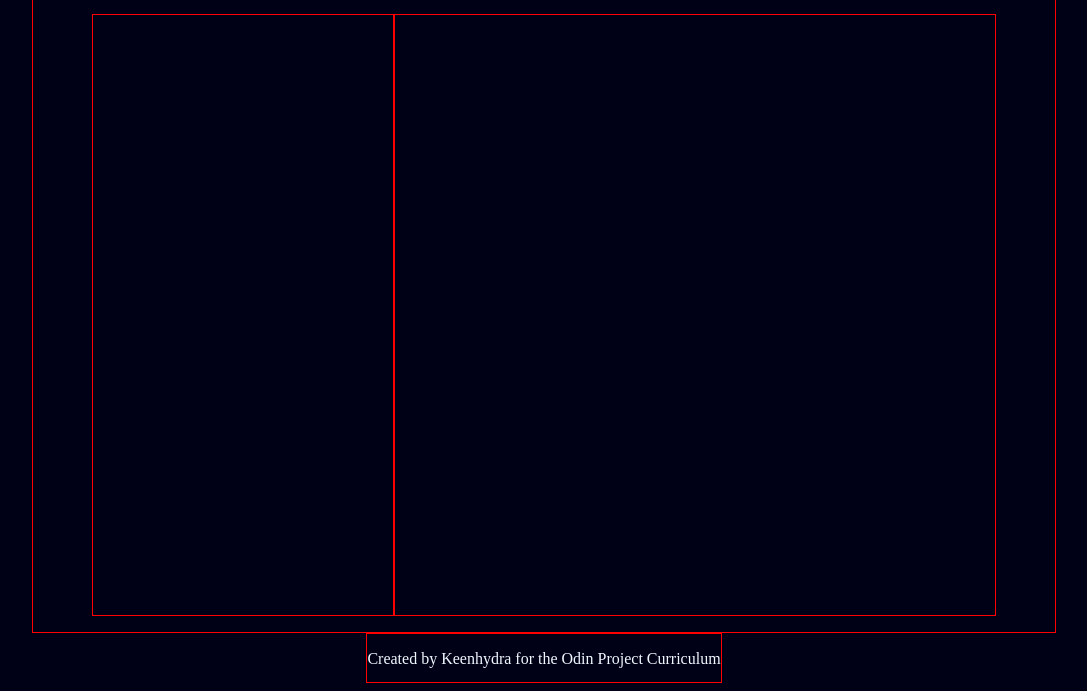
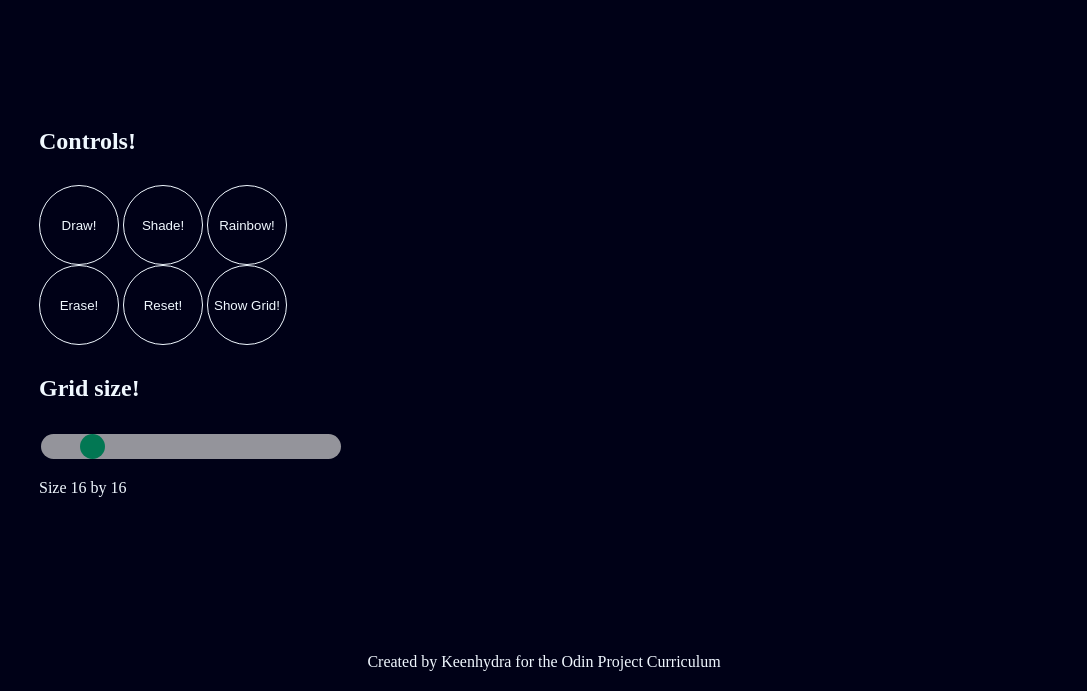
Before and after one commit to Keenhydra/odin-etch-a-sketch, a plain HTML site: page index.html in a window 1280 px wide. Shown: the part 125-816 px from the top of the page, without its empty margins (104-1191 px from the left). Drawn offline with Linux system fonts and the light colour scheme.

Commit message:
Add grid, grid generation slider and Hover
Added in grid generation slider between 8x8 and 64x64.
Creates the grid within #container made up of rows and blocks.
Added hover over blocks.

```diff
--- a/index.html
+++ b/index.html
@@ -13,7 +13,22 @@
         <h1>Etch-a-Sketch</h1>
     </div>
     <div class="main">
-        <div class="sidebar"></div>
+        <div class="sidebar">
+            <div class="title"><h2>Controls!</h2></div>
+            <div class="buttons">
+                <button id="draw">Draw!</button>
+                <button id="shade">Shade!</button>
+                <button id="rainbow">Rainbow!</button>
+                <button id="erase">Erase!</button>
+                <button id="reset">Reset!</button>
+                <button id="show-grid">Show Grid!</button>
+            </div>
+            <div class="title"><h2>Grid size!</h2></div>
+            <div id="gridselector">
+                <input type="range" min="8" max="64" value="16" step="4" class="slider" id="gridSize">
+                <p>Size <span id="demo1"></span> by <span id="demo2"></span></p>
+            </div>
+        </div>
         <div class="container"></div>
 
     </div>
--- a/java.js
+++ b/java.js
@@ -1 +1,36 @@
 //JavaScript
+
+parent = document.querySelector(".container")
+
+const row = document.createElement('div')
+const block = document.createElement('div')
+block.className = "block"
+row.className = "row"
+
+//number = 16;
+
+const slider = document.getElementById("gridSize");
+const output1 = document.getElementById("demo1");
+const output2 = document.getElementById("demo2")
+output1.innerHTML = slider.value;
+output2.innerHTML = slider.value;
+
+
+slider.oninput = function() {
+    number = this.value;
+    output1.innerHTML = this.value;
+    output2.innerHTML = this.value;
+    while (parent.firstChild) {
+        parent.removeChild(parent.firstChild);
+    }
+    for (let i = 0; i < number; i++){
+        const row = document.createElement('div');
+        row.className = `row ${i+1}`;
+        parent.appendChild(row);
+        for (let j = 0; j < number; j++){
+            const block = document.createElement('div');
+            block.className = "block";
+            row.appendChild(block)
+        }
+    }
+}
--- a/styles.css
+++ b/styles.css
@@ -11,35 +11,123 @@ body {
     align-items: center;
 }
 
-div {
-    border: red solid 1px;
-}
+
+
 .header {
     flex: 0.5;
     padding: 16px;
 }
 .main {
-    align-self: stretch;
     display: flex;
     padding: 16px;
-    margin: 0px 10vw;
-    justify-content: center;
+    margin: 0px auto;
+    justify-content: space-around;
+    width: fit-content;
 }
 
 .sidebar {
     height: 600px;
     flex: 0;
     flex-basis: 300px;
+    display: flex;
+    flex-direction: column;
+    align-items: stretch;
+    justify-content: center;
+    gap: 10px;
 }
+
 .container {
+    width: 600px;
     height: 600px;
     max-width: 600px;
-    min-width: 600px;
+    max-height: 600px;
+    padding: 5px;
     flex: 1;
+    display: flex;
+    flex-direction: column;
+    align-items: stretch;
+    align-content: stretch;
+    justify-content: flex-start;
 }
+
+.row {
+    background-color: #4e4e4e;
+    padding: 0px;
+    margin: 0px;
+    flex-grow: 1;
+    flex-shrink: 1;
+    flex-basis: auto;
+    border-radius: 10%;
+    border-color: blue;
+    display: flex;
+    flex-direction: row;
+    align-items: stretch;
+    justify-content: flex-start;
+  }
+
+.block {
+    background-color: #4e4e4e;
+    padding: 0px;
+    margin: 0px;
+    flex-grow: 1;
+    flex-shrink: 1;
+    flex-basis: auto;
+    border: blue solid 1px;
+}
+
+
+.block:hover {background-color: aqua;}
 
 .footer {
     height: 30px;
-    border: red solid 1px;
     flex-basis: content;
 }
+
+
+
+
+
+
+button {
+    border: aliceblue solid 0.5px;
+    height: 80px;
+    width: 80px;
+    border-radius: 40px;
+    background: #000117;
+    color: aliceblue;
+    cursor: pointer;
+}
+
+.slider {
+    -webkit-appearance: none;
+    width: 100%;
+    height: 25px;
+    background: #d3d3d3;
+    outline: none;
+    opacity: 0.7;
+    -webkit-transition: .2s;
+    transition: opacity .2s;
+    border-radius: 16px;
+  }
+
+  .slider:hover {
+    opacity: 1;
+  }
+
+  .slider::-webkit-slider-thumb {
+    -webkit-appearance: none;
+    appearance: none;
+    width: 25px;
+    height: 25px;
+    background: #04AA6D;
+    cursor: pointer;
+    border-radius: 16px;
+  }
+
+  .slider::-moz-range-thumb {
+    width: 25px;
+    height: 25px;
+    background: #04AA6D;
+    cursor: pointer;
+
+  }
```
Also changed, not shown: 1 other file.
